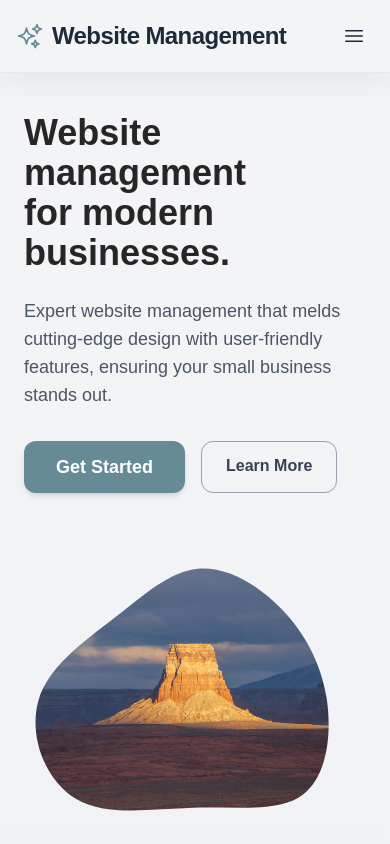
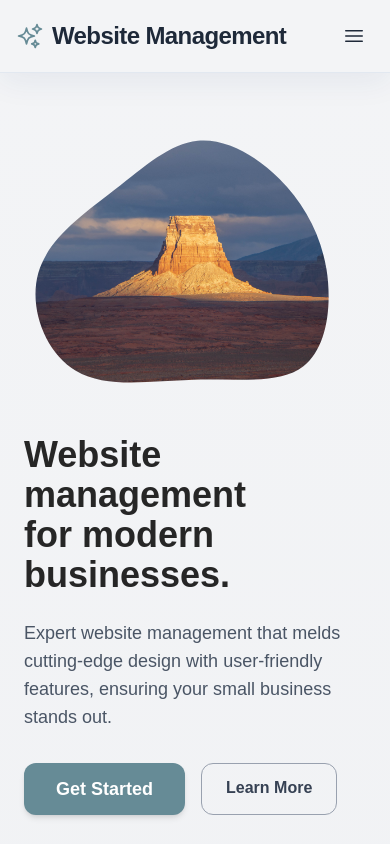
Before and after one commit to atsessions/web-business-site, a Next.js app: page / in a window 390 px wide. Shown: the top 844 px of the page. Built offline with nearby package versions, Linux system fonts and the light colour scheme.

Commit message:
Change orientation of image and text of main hero section on mobile.

```diff
--- a/src/app/page.tsx
+++ b/src/app/page.tsx
@@ -11,8 +11,26 @@ export default function Home() {
   return (
     <main className="bg-gradient-to-b from-gray-100 to-gray-200 min-h-screen">
       <section className="max-w-7xl mx-auto px-6 py-10 sm:py-20 pb-26 sm:pb-40 grid md:grid-cols-2 items-center gap-12">
-        {/* Left: Text content */}
-        <div>
+        {/* Image: top on mobile (order-1), right on desktop (md:order-2) */}
+        <div className="order-1 md:order-2 w-full max-w-lg sm:max-w-xl md:max-w-2xl aspect-[5/4] relative">
+          <div
+            className="absolute inset-0 bg-cover bg-center shadow-xl"
+            style={{
+              WebkitMaskImage: 'url(/blob-mask.svg)',
+              WebkitMaskRepeat: 'no-repeat',
+              WebkitMaskSize: '120% 120%',
+              WebkitMaskPosition: 'center 40%',
+              maskImage: 'url(/blob-mask.svg)',
+              maskRepeat: 'no-repeat',
+              maskSize: '150% 150%',
+              maskPosition: 'center 40%',
+              backgroundImage: 'url(/hero.jpg)',
+            }}
+          />
+        </div>
+
+        {/* Text: below image on mobile (order-2), left on desktop (md:order-1) */}
+        <div className="order-2 md:order-1">
           <h1 className="text-4xl sm:text-5xl font-extrabold text-neutral-800 mb-6">
             Website management <br /> for modern businesses.
           </h1>
@@ -34,24 +52,8 @@ export default function Home() {
             </a>
           </div>
         </div>
-        {/* Right: Image */}
-        <div className="w-full max-w-lg sm:max-w-xl md:max-w-2xl aspect-[5/4] relative">
-          <div
-            className="absolute inset-0 bg-cover bg-center shadow-xl"
-            style={{
-              WebkitMaskImage: 'url(/blob-mask.svg)',
-              WebkitMaskRepeat: 'no-repeat',
-              WebkitMaskSize: '120% 120%', // make the blob larger than the container!
-              WebkitMaskPosition: 'center 40%',
-              maskImage: 'url(/blob-mask.svg)',
-              maskRepeat: 'no-repeat',
-              maskSize: '150% 150%',
-              maskPosition: 'center 40%',
-              backgroundImage: 'url(/hero.jpg)',
-            }}
-          ></div>
-        </div>
       </section>
+
       {/* Gray Divider Bar */}
       <div className="w-full h-20 bg-[#d9dbe1] relative z-10"></div>
 
```
